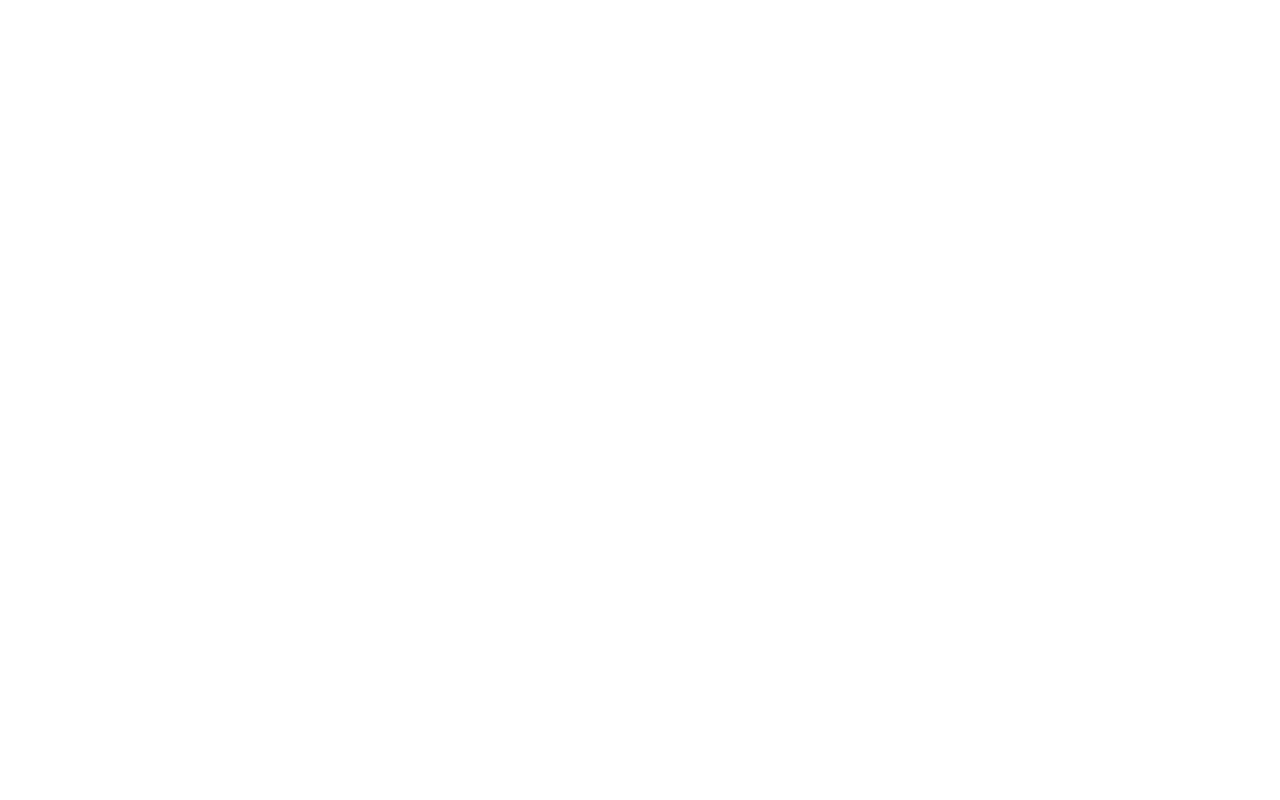
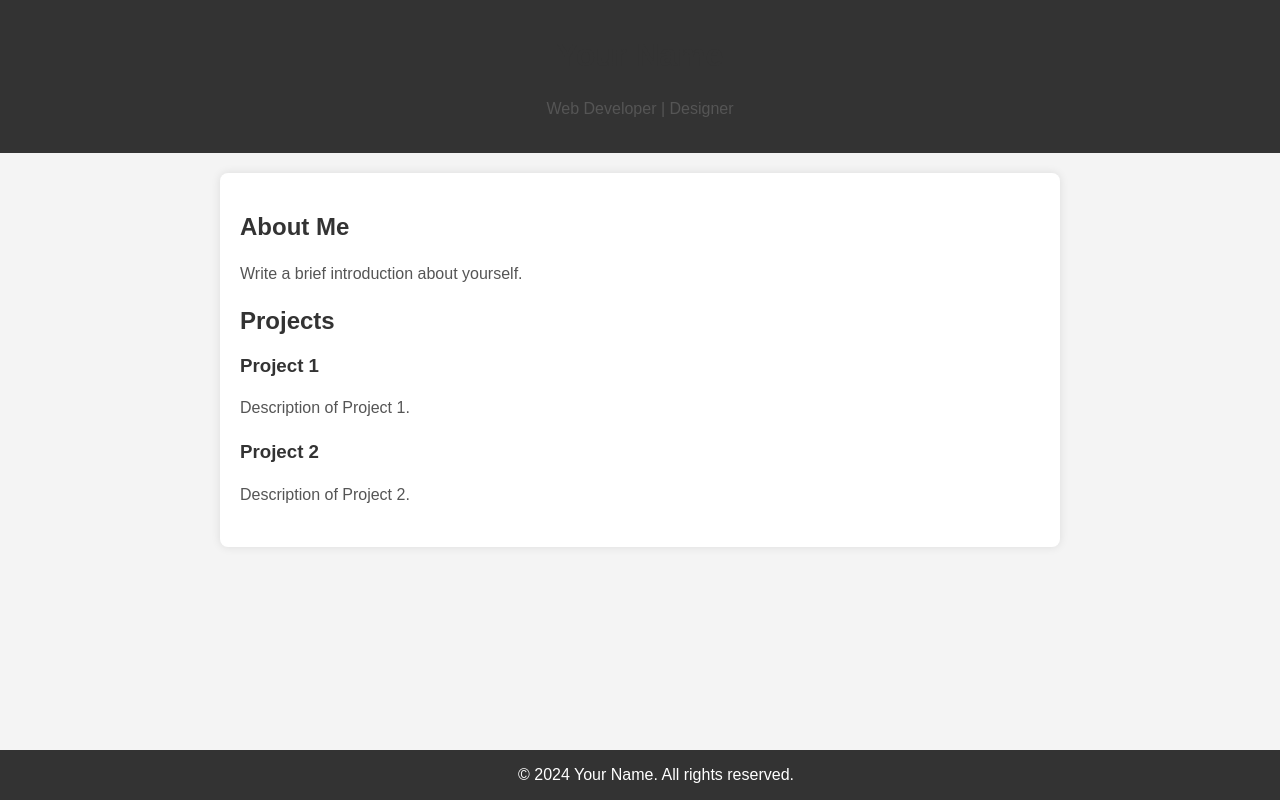
Before and after one commit to PrinceGiovanniVillanos/CIT18, a plain HTML site: page index.html in a window 1280 px wide. Drawn offline with Linux system fonts and the light colour scheme.

Commit message:
second commit

```diff
--- a/index.html
+++ b/index.html
@@ -1,11 +1,83 @@
 <!DOCTYPE html>
 <html lang="en">
 <head>
-    <meta charset="UTF-8">
-    <meta name="viewport" content="width=device-width, initial-scale=1.0">
-    <title>Document</title>
+<meta charset="UTF-8">
+<meta name="viewport" content="width=device-width, initial-scale=1.0">
+<title>Your PrinceGiovanniVillanosPortFolio</title>
+<style>
+body {
+font-family: 'Arial', sans-serif;
+margin: 0;
+padding: 0;
+background-color: #f4f4f4;
+}
+
+header {
+background-color: #333;
+color: #fff;
+text-align: center;
+padding: 1em;
+}
+
+section {
+max-width: 800px;
+margin: 20px auto;
+padding: 20px;
+background-color: #fff;
+border-radius: 8px;
+box-shadow: 0 0 10px rgba(0, 0, 0, 0.1);
+}
+
+h1, h2, h3 {
+color: #333;
+}
+
+p {
+line-height: 1.6;
+color: #555;
+}
+
+.project {
+margin-bottom: 20px;
+}
+
+footer {
+background-color: #333;
+color: #fff;
+text-align: center;
+padding: 1em;
+position: fixed;
+bottom: 0;
+width: 100%;
+}
+</style>
 </head>
 <body>
 
+<header>
+<h1>Your Name</h1>
+<p>Web Developer | Designer</p>
+</header>
+
+<section>
+<h2>About Me</h2>
+<p>Write a brief introduction about yourself.</p>
+
+<h2>Projects</h2>
+<div class="project">
+<h3>Project 1</h3>
+<p>Description of Project 1.</p>
+</div>
+
+<div class="project">
+<h3>Project 2</h3>
+<p>Description of Project 2.</p>
+</div>
+</section>
+
+<footer>
+&copy; 2024 Your Name. All rights reserved.
+</footer>
+
 </body>
 </html>
```
